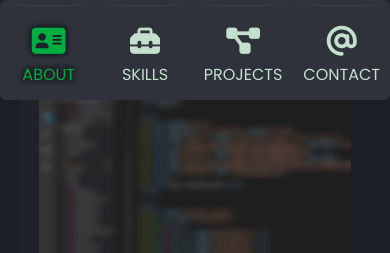
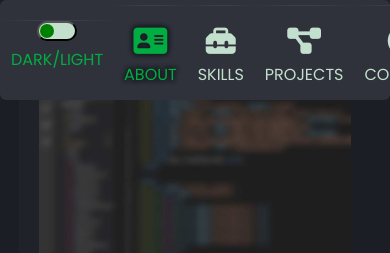
Before and after one commit to hforresthub/portfolio, a plain HTML site: page index.html in a window 390 px wide. Shown: the top 253 px of the page. Drawn offline with Linux system fonts and the light colour scheme.

Commit message:
added light/dark mode toggle :dark: :bulb: :comet:

```diff
--- a/index.html
+++ b/index.html
@@ -31,8 +31,13 @@
 		<header>
 			<div class="wrapper">
 				<nav>
-					<button class="darkMode"> </button>
 					<ul class="navBar">
+						<li role="button" tabIndex=0 class="darkModeToggleLi">
+							<div class="navButton darkModeToggleWrapper">
+								<button class="darkMode"></button>
+								<span>Dark/Light</span>
+							</div>
+						</li>
 						<li role="button" tabindex=0 class="about">
 							<div class="navButton aboutButton"><i class="fas fa-address-card"
 									aria-hidden="true"></i><span>About</span></div>
@@ -202,7 +207,7 @@
 					</label>
 					<label>
 						Your message:
-						<textarea name="message" placeholder="Please write your message here" ></textarea>
+						<textarea name="message" placeholder="Please write your message here"></textarea>
 					</label>
 					<!-- your other form fields go here -->
 					<button type="submit">Send</button>
--- a/styles/sass/_nav.scss
+++ b/styles/sass/_nav.scss
@@ -67,9 +67,18 @@ nav ul li .navButton::before {
 	height: 1px;
 	display: inline-block;
 }
+nav ul li.darkModeToggleLi {
+	// display: flex;
+	// flex-direction: column;
+	// align-items: space-around;
+}
+.navButton button {
+	height: 100%;
+}
 nav button.darkMode {
 	height: 20px;
 	width: 40px;
+	margin: 0;
 	border-radius: 16px;
 	position: relative;
 	&::before {
@@ -90,6 +99,7 @@ nav button.darkMode {
 .light nav button.darkMode {
 	height: 20px;
 	width: 40px;
+	margin: 0;
 	border-radius: 16px;
 	position: relative;
 	&::before {
--- a/styles/sass/_vars.scss
+++ b/styles/sass/_vars.scss
@@ -23,6 +23,6 @@ $quinaryColorLight: #a7ffab;
 $senaryColorLight: #92ff92;
 $septenaryColorLight: #7eff93;
 $octonaryColorLight: rgb(87, 119, 91);
-$fontPrimaryColorLight: #2e312e;
-$fontSecondaryColorLight: #2a3a30;
+$fontPrimaryColorLight: #242524;
+$fontSecondaryColorLight: #2c4636;
 $accentColorLight: #00772e49;
```
Also changed, not shown: styles/styles.css.
